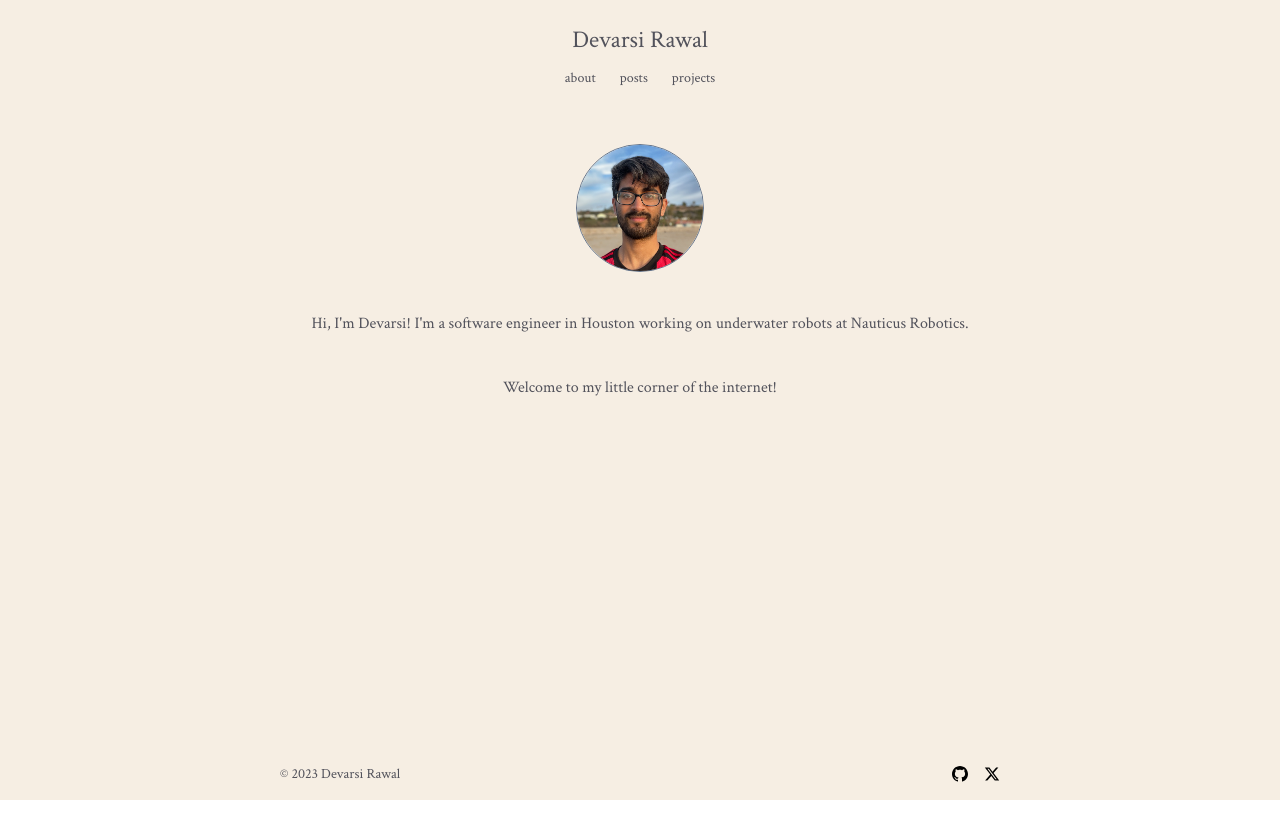
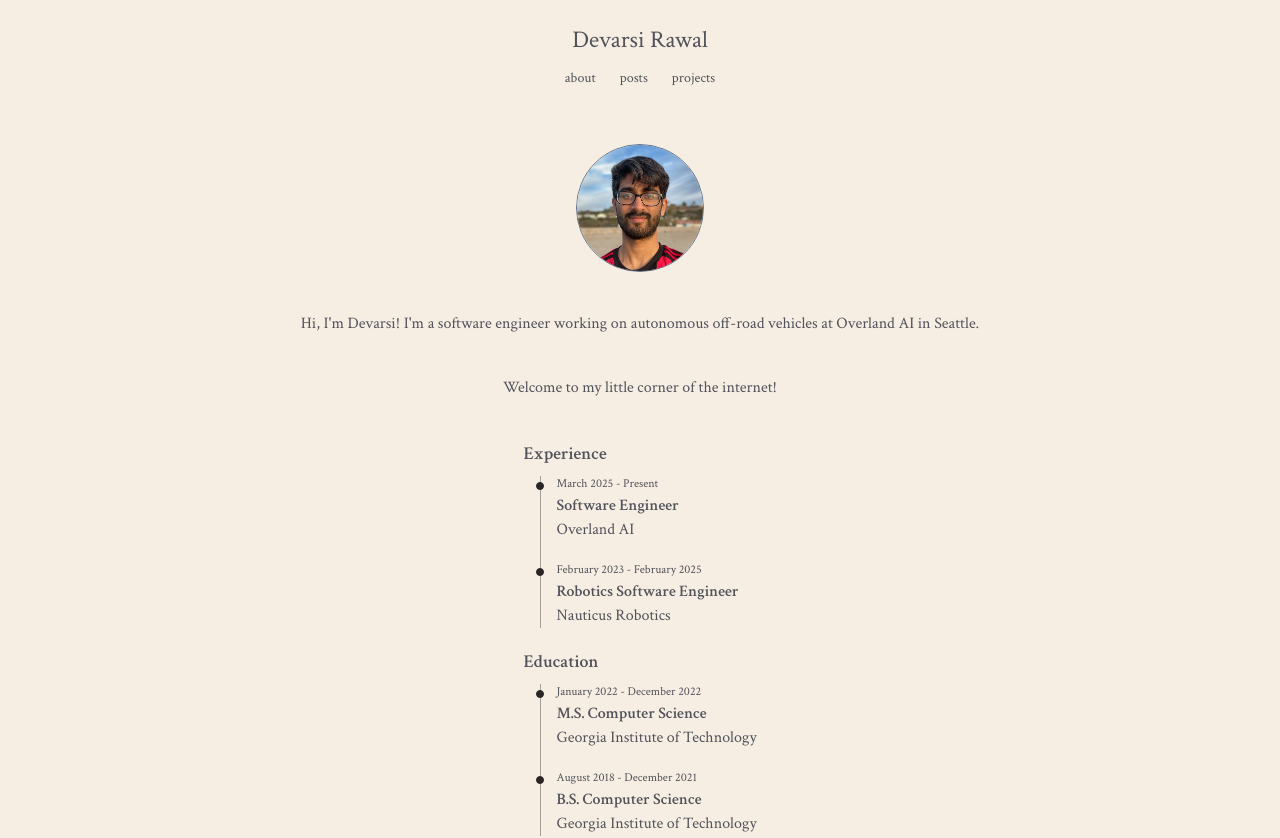
Before and after one commit to devarsirawal/devarsirawal.github.io, a SvelteKit app: page / in a window 1280 px wide. Shown: the top 838 px of the page. Before the commit the page ends 800 px from the top, so only its background shows below. Built offline with nearby package versions, Linux system fonts and the light colour scheme.

Commit message:
Update life and styling

```diff
--- /dev/null
+++ b/src/components/Experience.svelte
@@ -0,0 +1,29 @@
+<script>
+    import data from "../data/experience.json";
+    let experience = data.experience;
+    let education = data.education;
+</script>
+
+<h3 class="font-semibold text-lg">Experience</h3>
+<ol class="relative border-l border-stone-800 dark:border-stone-800 border-opacity-40 my-2 mx-4">
+{#each experience as item}
+    <li class="mb-5 ml-4">
+    <div class="absolute w-2 h-2 bg-stone-800 rounded-full border border-stone-800 dark:border-stone-800 mt-1.5" style="left:-4.5px"></div>
+    <div class="my-0.5 text-xs">{item.dateStart} - {item.dateEnd}</div>
+    <h3 class="font-semibold">{item.title}</h3>
+    <div class="mb-4 font-normal">{item.company}</div>
+    </li>
+{/each}
+</ol>
+
+<h3 class="font-semibold text-lg">Education</h3>
+<ol class="relative border-l border-stone-800 dark:border-stone-800 border-opacity-40 my-2 mx-4">
+{#each education as item}
+    <li class="mb-5 ml-4">
+    <div class="absolute w-2 h-2 bg-stone-800 rounded-full border border-stone-800 dark:border-stone-800 mt-1.5" style="left:-4.5px"></div>
+    <div class="my-0.5 text-xs">{item.dateStart} - {item.dateEnd}</div>
+    <h3 class="font-semibold">{item.degree}</h3>
+    <div class="mb-4 font-normal">{item.institution}</div>
+    </li>
+{/each}
+</ol>
--- /dev/null
+++ b/src/data/experience.json
@@ -0,0 +1,30 @@
+{
+    "experience": [
+        {
+            "dateStart": "March 2025",
+            "dateEnd": "Present",
+            "title": "Software Engineer",
+            "company": "Overland AI"
+        },
+        {
+            "dateStart": "February 2023",
+            "dateEnd": "February 2025",
+            "title": "Robotics Software Engineer",
+            "company": "Nauticus Robotics"
+        }
+    ],
+    "education": [
+        {
+            "dateStart": "January 2022",
+            "dateEnd": "December 2022",
+            "degree": "M.S. Computer Science",
+            "institution": "Georgia Institute of Technology"
+        },
+        {
+            "dateStart": "August 2018",
+            "dateEnd": "December 2021",
+            "degree": "B.S. Computer Science",
+            "institution": "Georgia Institute of Technology"
+        }
+    ]
+}
--- a/src/routes/+layout.svelte
+++ b/src/routes/+layout.svelte
@@ -10,7 +10,7 @@
 </svelte:head>
 
 <Header />
-<main class="flex flex-col flex-grow w-full mx-auto max-w-3xl">
+<main class="flex flex-col flex-grow w-full mx-auto max-w-3xl px-2">
   <slot />
 </main>
 <Footer />
--- a/src/routes/+page.svelte
+++ b/src/routes/+page.svelte
@@ -1,5 +1,6 @@
 <script>
   import headshot from '$lib/assets/headshot.webp';
+  import Experience from '../components/Experience.svelte';
 </script>
 
 <div class="flex flex-col items-center flex-grow gap-10 pt-8 pb-16 px-4 md:px-0">
@@ -9,9 +10,15 @@
     class="border border-slate-500 rounded-full aspect-square object-cover"
     width="128"
   />
-  <p>
-    Hi, I'm Devarsi! I'm a software engineer in Houston working on underwater robots at Nauticus
-    Robotics.
+  <p class="text-center">
+    Hi, I'm Devarsi! I'm a software engineer working on autonomous off-road vehicles at Overland AI in Seattle.
   </p>
-  <p>Welcome to my little corner of the internet!</p>
+  <p class="text-center">Welcome to my little corner of the internet!</p>
+
+  <div class="">
+    <!-- <h2 class="font-semibold text-xl pb-4">My Journey So Far</h2> -->
+    <div class="ml-4">
+      <Experience />
+    </div>
+  </div>
 </div>
```
